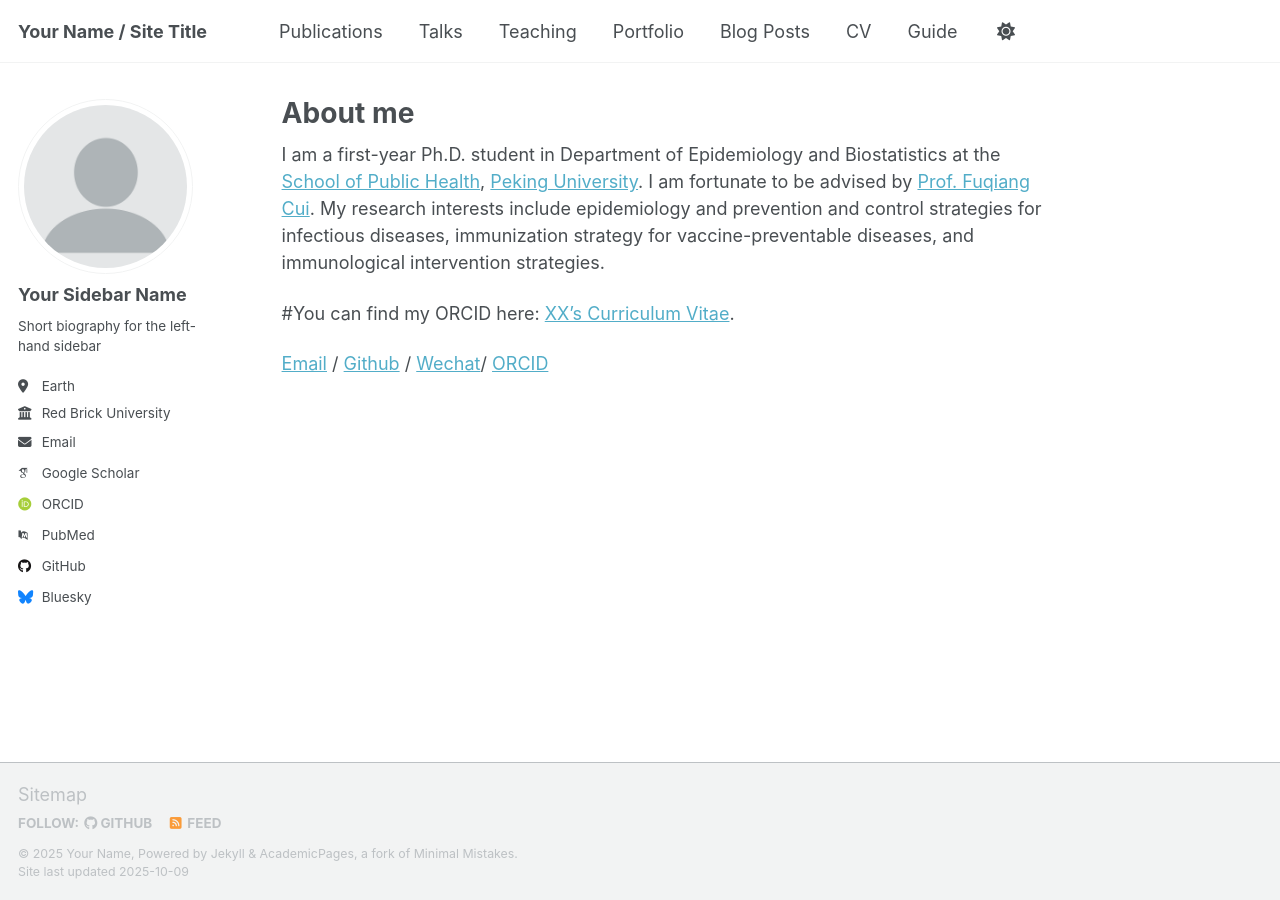
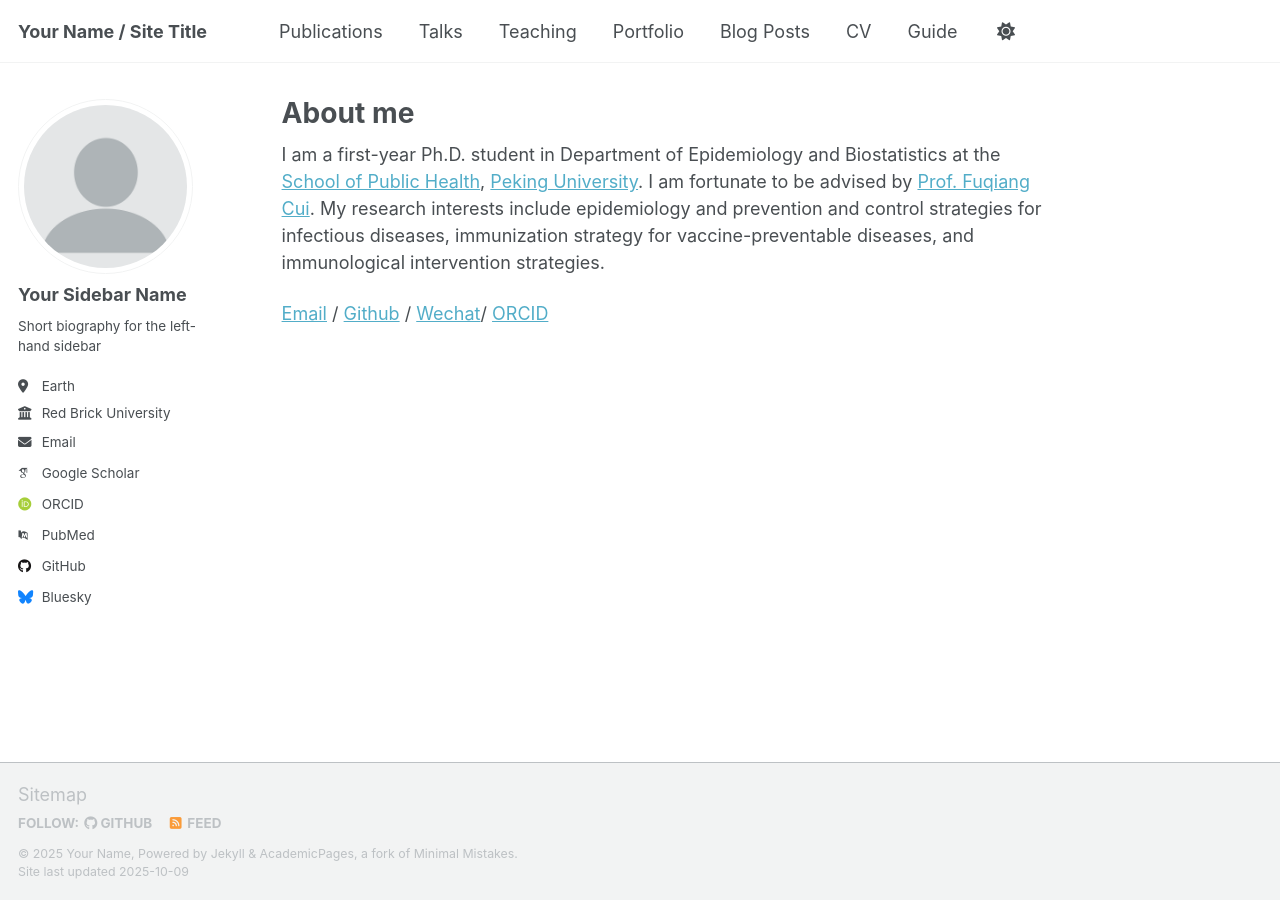
Before and after one commit to WeiHua363/WeiHua363.github.io, a Jekyll site: the page built from _pages/about.md, in a window 1280 px wide. Built offline with Jekyll 4.4.1, drawn with Linux system fonts in a browser that asks for light colours; some web fonts are replaced; a script that is not in the unit is left out.

Commit message:
Update about.md

```diff
--- a/_pages/about.md
+++ b/_pages/about.md
@@ -8,6 +8,5 @@ redirect_from:
 ---
 I am a first-year Ph.D. student in Department of Epidemiology and Biostatistics at the [School of Public Health](https://sph.pku.edu.cn/), [Peking University](https://www.pku.edu.cn/). I am fortunate to be advised by [Prof. Fuqiang Cui](https://scholar.google.com/citations?hl=zh-CN&user=Ei2xHGoAAAAJ). My research interests include epidemiology and prevention and control strategies for infectious diseases, immunization strategy for vaccine-preventable diseases, and immunological intervention strategies.
 
-#You can find my ORCID here: [XX's Curriculum Vitae](../assets/Curriculum_Vitae.pdf).
 
 [Email](mailto:weihua25@stu.pku.edu.cn) / [Github](https://github.com/WeiHua363) / [Wechat](../images/wechat.jpg)/ [ORCID](https://orcid.org/0000-0003-1857-9412)
```
